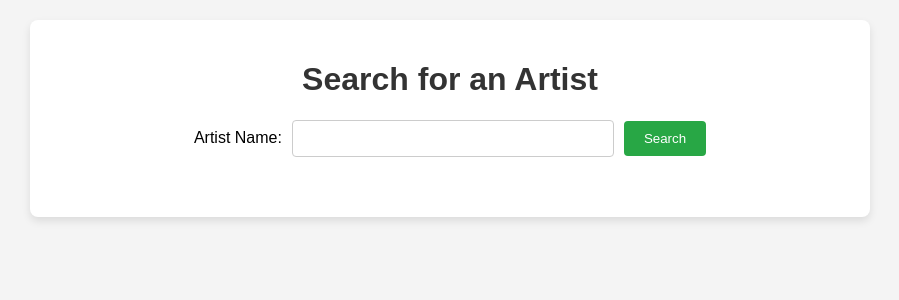
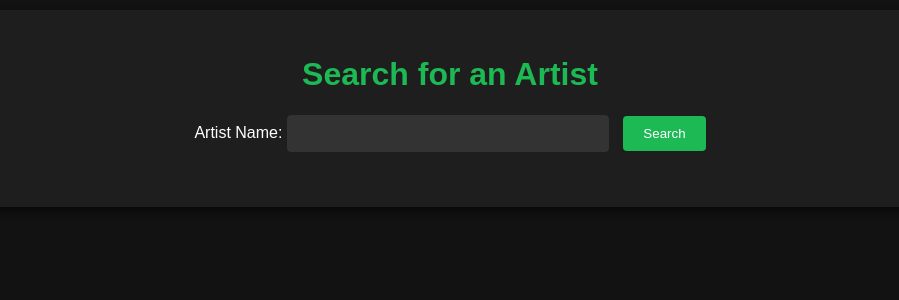
Before and after one commit to HonHonX/Collection-Tracker, a Django app: page /search/ in a window 1280 px wide. Shown: the top 300 px of the page, without its empty margins (190-1089 px from the left). Run offline with Django 4.2, Linux system fonts and the light colour scheme.

Commit message:
improve visual

```diff
--- a/collectionTracker/tracker/static/tracker/styles.css
+++ b/collectionTracker/tracker/static/tracker/styles.css
@@ -1,64 +1,73 @@
+/* Base Styles - Mobile First */
 body {
     font-family: Arial, sans-serif;
-    background-color: #f4f4f4;
+    background-color: #121212; /* Dark background */
+    color: #FFFFFF; /* Light text */
     margin: 0;
-    padding: 20px;
+    padding: 10px;
 }
 
 .container {
-    max-width: 800px;
+    width: 100%;
+    max-width: 100%; /* Full width on mobile */
     margin: 0 auto;
-    padding: 20px;
-    background-color: #fff;
-    box-shadow: 0 4px 8px rgba(0, 0, 0, 0.1);
+    padding: 15px;
+    background-color: #1e1e1e; /* Slightly lighter dark shade */
+    box-shadow: 0 4px 8px rgba(0, 0, 0, 0.6); /* Darker shadow for depth */
     border-radius: 8px;
 }
 
 h1, h2 {
     text-align: center;
-    color: #333;
+    color: #1DB954; /* Spotify green for headings */
 }
 
 .search-form {
     display: flex;
-    justify-content: center;
+    flex-direction: column;
+    align-items: stretch;
     margin-bottom: 20px;
 }
 
 .input-field {
-    width: 300px;
+    width: 100%;
     padding: 10px;
-    margin-right: 10px;
-    border: 1px solid #ccc;
+    margin-bottom: 10px;
+    border: 1px solid #333; /* Darker border */
+    background-color: #333; /* Dark input background */
+    color: #fff; /* Light text */
     border-radius: 4px;
 }
 
 .btn {
-    padding: 10px 20px;
-    background-color: #28a745;
-    color: white;
+    padding: 12px;
+    background-color: #1DB954; /* Spotify green */
+    color: #fff;
     border: none;
     border-radius: 4px;
     cursor: pointer;
+    text-align: center;
+    width: 100%;
 }
 
 .btn:hover {
-    background-color: #218838;
+    background-color: #1ed760; /* Lighter green on hover */
 }
 
+/* Album Grid */
 .album-grid {
     display: grid;
-    grid-template-columns: repeat(auto-fill, minmax(150px, 1fr));
+    grid-template-columns: 1fr; /* Single column on mobile */
     gap: 20px;
 }
 
 .album-card {
-    background-color: #fff;
-    border: 1px solid #ddd;
+    background-color: #1e1e1e; /* Match container background */
+    border: 1px solid #333;
     padding: 15px;
     text-align: center;
     border-radius: 8px;
-    box-shadow: 0 2px 4px rgba(0, 0, 0, 0.1);
+    box-shadow: 0 2px 4px rgba(0, 0, 0, 0.5); /* Darker shadows */
 }
 
 .album-cover {
@@ -70,32 +79,94 @@ h1, h2 {
 .album-info {
     margin-top: 10px;
     text-align: center;
+    color: #b3b3b3; /* Light gray for album info */
 }
 
 .album-info a {
     display: inline-block;
     margin-top: 5px;
     text-decoration: none;
-    color: #007bff;
+    color: #1DB954; /* Spotify green for links */
 }
 
 .album-info a:hover {
     text-decoration: underline;
 }
 
-.input-group {
-    display: flex;
-    align-items: center; /* Vertikal zentrieren */
-    margin-bottom: 20px;
+.album-card iframe {
+    width: 100%; /* Make sure the player fills the available space */
+    max-width: 300px; /* Maximum width to avoid it being too large on wider screens */
+    height: 80px;
+    border-radius: 4px;
+    margin-top: 10px; /* Space between album info and the player */
 }
 
-.input-group label {
-    margin-right: 10px; /* Abstand zwischen Label und Eingabefeld */
+/* Larger Devices */
+@media (min-width: 768px) {
+    .container {
+        max-width: 700px; /* Limit container width on larger screens */
+        padding: 20px;
+    }
+
+    .search-form {
+        flex-direction: row; /* Inputs and button aligned horizontally */
+        justify-content: center;
+    }
+
+    .input-field {
+        width: 300px;
+        margin-right: 10px;
+    }
+
+    .btn {
+        width: auto;
+        padding: 10px 20px;
+    }
+
+    .album-grid {
+        grid-template-columns: repeat(auto-fill, minmax(150px, 1fr)); /* 2+ columns on larger screens */
+    }
 }
 
-.input-field {
-    padding: 10px;
-    border: 1px solid #ccc;
-    border-radius: 4px;
-    width: 300px;
+/* Tablets and Desktops */
+@media (min-width: 1024px) {
+    .container {
+        max-width: 900px;
+        padding: 25px;
+    }
+
+    .album-grid {
+        grid-template-columns: repeat(auto-fill, minmax(200px, 1fr)); /* Larger cards on desktops */
+        gap: 30px;
+    }
+
+    .album-card {
+        padding: 20px;
+    }
+
+    .album-cover {
+        max-width: 150px;
+    }
 }
+
+/* Extra Large Screens (TVs, very large desktops) */
+@media (min-width: 1440px) {
+    .container {
+        max-width: 1200px;
+    }
+
+    .album-grid {
+        grid-template-columns: repeat(auto-fill, minmax(250px, 1fr)); /* Larger columns on big screens */
+    }
+
+    .album-card {
+        padding: 30px;
+    }
+}
+
+@media screen and (max-width: 600px) {
+    .album-card iframe {
+        max-width: 100%; /* Full width on small devices */
+        height: 60px; /* Make it a bit more compact */
+    }
+}
--- a/collectionTracker/tracker/templates/tracker/artist_search.html
+++ b/collectionTracker/tracker/templates/tracker/artist_search.html
@@ -34,7 +34,7 @@
                             <a href="{{ album.url }}" target="_blank">Listen on Spotify</a>
                         </div>
                         <!-- Embed Spotify Web Player -->
-                        <iframe src="https://open.spotify.com/embed/album/{{ album.spotify_id }}" width="300" height="380" frameborder="0" allowtransparency="true" allow="encrypted-media"></iframe>
+                        <iframe src="https://open.spotify.com/embed/album/{{ album.spotify_id }}" width="100%" height="80" frameborder="0" allowtransparency="true" allow="encrypted-media"></iframe>
                     </div>
                 {% endfor %}
             </div>
```
